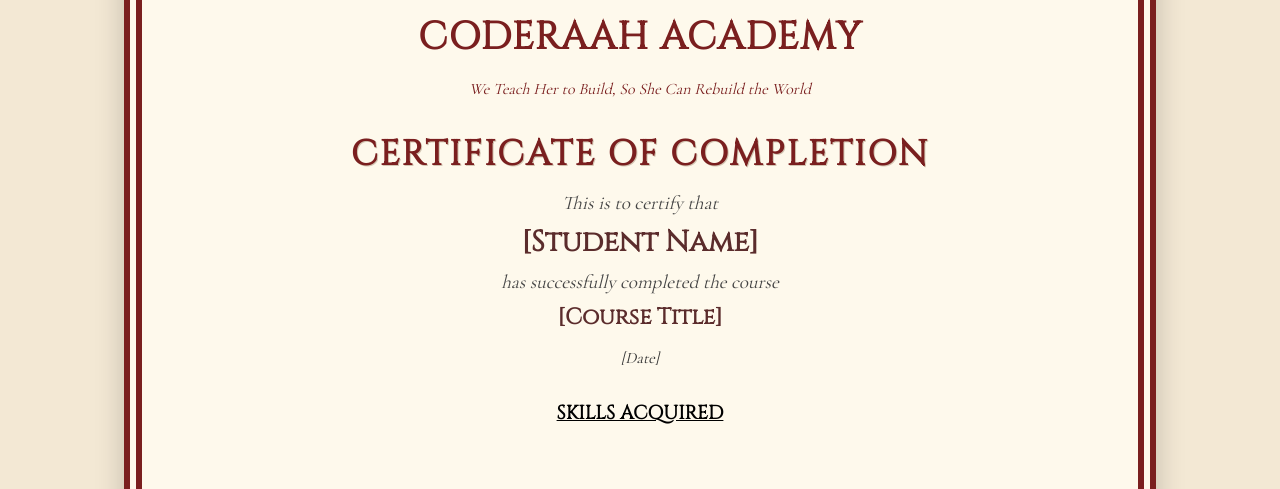
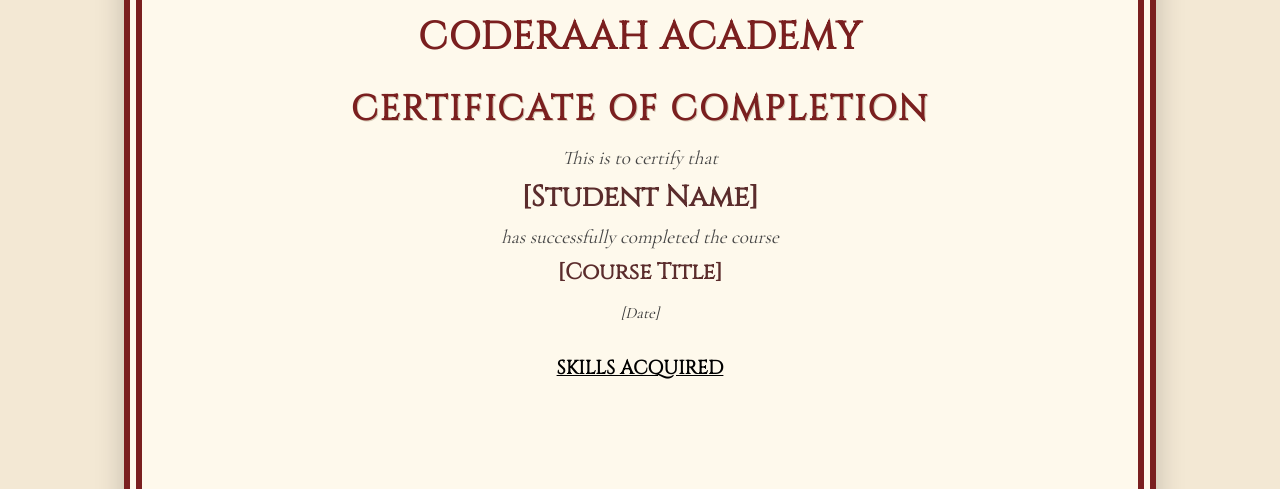
Before and after one commit to coderaahacademy/coderaahacademy.github.io, a plain HTML site: page certificate.html in a window 1280 px wide. Shown: the part 266-755 px from the top of the page. Drawn offline with nearby package versions, Linux system fonts and the light colour scheme.

Commit message:
Update certificate.html

```diff
--- a/certificate.html
+++ b/certificate.html
@@ -10,7 +10,6 @@
   <div class="certificate">
     <img src="logo.png" alt="CodeRaah Academy Logo" class="logo" />
     <h2 class="academy-name">CodeRaah Academy</h2>
-    <p class="tagline">We Teach Her to Build, So She Can Rebuild the World</p>
     <h1>CERTIFICATE OF COMPLETION</h1>
     <p class="subheading">This is to certify that</p>
     <h2 id="student-name">[Student Name]</h2>
```
